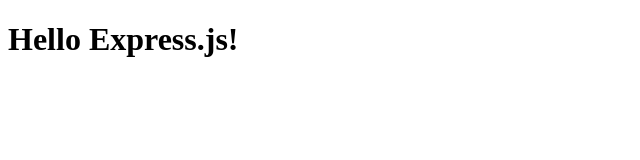
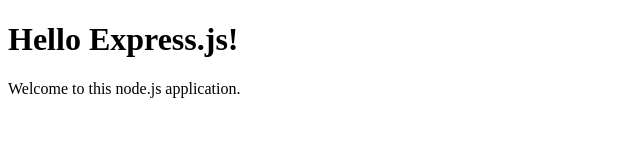
Before and after one commit to jasonrobinson/web-server, a website: page public/index.html in a window 1280 px wide. Shown: the whole page, without its empty margins (0-640 px from the left). Drawn offline with Linux system fonts and the light colour scheme.

Commit message:
Add paragraph tag details

```diff
--- a/public/index.html
+++ b/public/index.html
@@ -6,5 +6,6 @@
     </head>
     <body>
         <h1>Hello Express.js!</h1>
+        <p>Welcome to this node.js application.</p>
     </body>
 </html>
```
